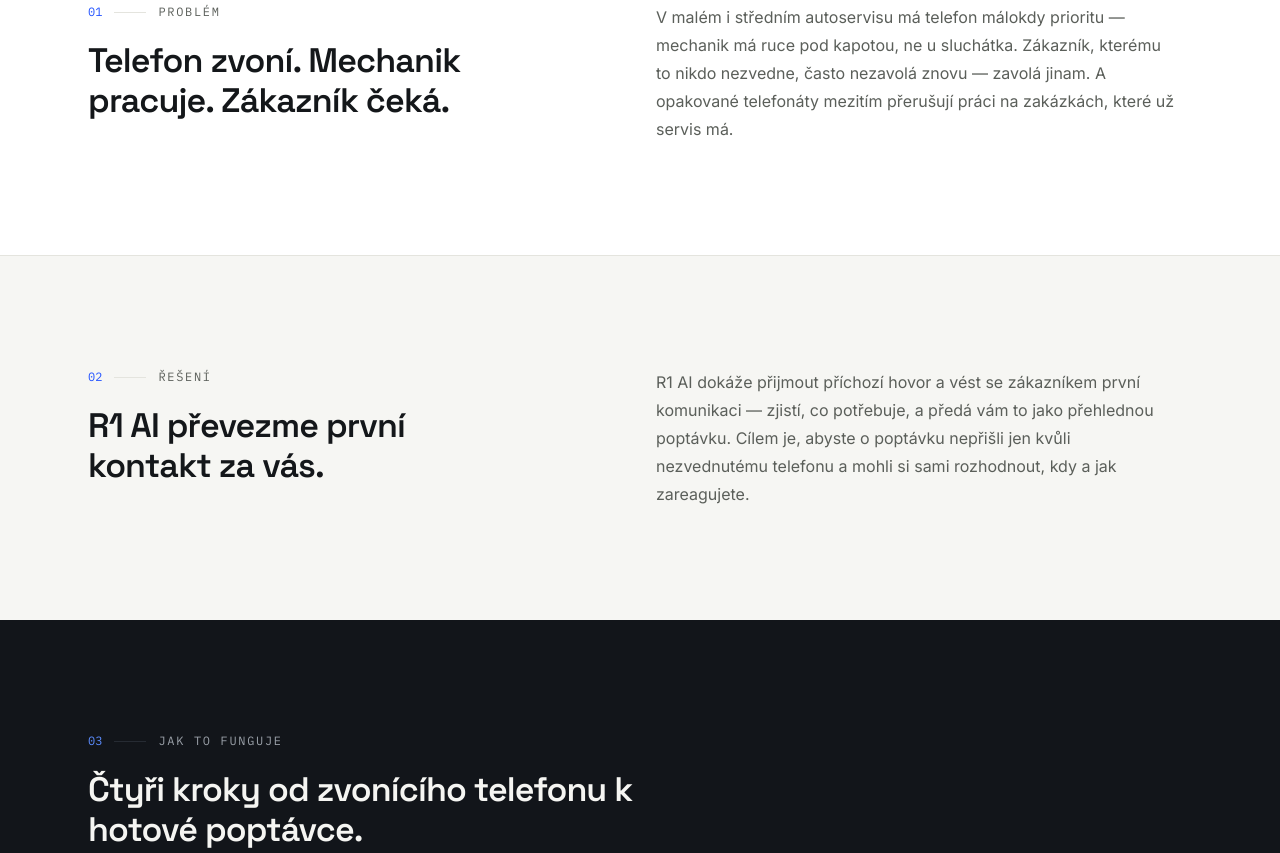
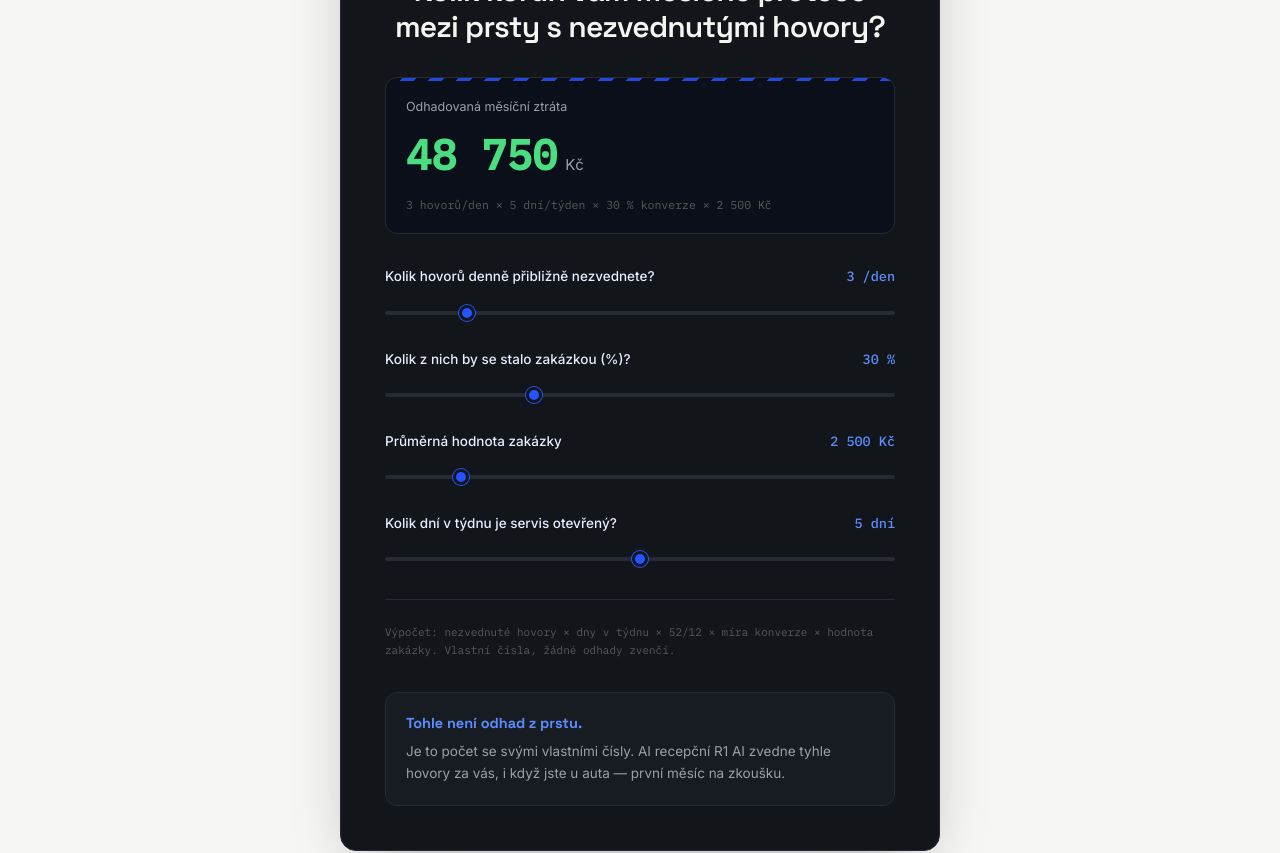
Before and after one commit to horakkleo/r1-ai, a React (Vite) app: page / in a window 1280 px wide. Shown: the part 920-1773 px from the top of the page. Built offline with nearby package versions, Linux system fonts and the light colour scheme.

Commit message:
Update App.jsx

```diff
--- a/App.jsx
+++ b/App.jsx
@@ -197,6 +197,92 @@ function CallConsole() {
   );
 }
 
+/* ---------------- Loss calculator ---------------- */
+function LossCalculator() {
+  const [missed, setMissed] = useState(3);
+  const [conv, setConv] = useState(30);
+  const [value, setValue] = useState(2500);
+  const [days, setDays] = useState(5);
+
+  const fmt = (n) => Math.round(n).toLocaleString("cs-CZ");
+  const monthly = missed * (conv / 100) * value * days * (52 / 12);
+
+  const fields = [
+    { key: "missed", label: "Kolik hovorů denně přibližně nezvednete?", value: missed, set: setMissed, min: 0, max: 20, step: 1, suffix: " /den" },
+    { key: "conv", label: "Kolik z nich by se stalo zakázkou (%)?", value: conv, set: setConv, min: 10, max: 80, step: 5, suffix: " %" },
+    { key: "value", label: "Průměrná hodnota zakázky", value: value, set: setValue, min: 500, max: 15000, step: 100, suffix: " Kč", format: true },
+    { key: "days", label: "Kolik dní v týdnu je servis otevřený?", value: days, set: setDays, min: 3, max: 7, step: 1, suffix: " dní" },
+  ];
+
+  return (
+    <div className="rounded-2xl p-8 lg:p-11" style={{ background: DARK, border: `1px solid ${DARK_BORDER}`, boxShadow: "0 24px 60px -24px rgba(15,23,42,0.4)" }}>
+      <div className="text-[12px] tracking-[0.14em] uppercase mb-5 text-center" style={{ fontFamily: "'IBM Plex Mono', monospace", color: "#5C8DFF" }}>
+        Kalkulačka ztráty
+      </div>
+      <h2 className="text-[26px] lg:text-[30px] leading-[1.2] font-semibold tracking-tight mb-8 text-center" style={{ fontFamily: "'Space Grotesk', sans-serif", color: "#F5F5F2" }}>
+        Kolik korun vám měsíčně proteče mezi prsty s nezvednutými hovory?
+      </h2>
+
+      <div className="rounded-xl px-5 py-5 mb-8 relative overflow-hidden" style={{ background: "#0B0F1A", border: `1px solid ${DARK_BORDER}` }}>
+        <span
+          className="absolute top-0 left-0 right-0 h-[3px]"
+          style={{ background: `repeating-linear-gradient(-45deg, ${ACCENT} 0px, ${ACCENT} 10px, transparent 10px, transparent 20px)`, opacity: 0.85 }}
+        />
+        <div className="text-[12.5px] mb-1.5" style={{ color: DARK_TEXT_SOFT, fontFamily: "'Inter', sans-serif" }}>
+          Odhadovaná měsíční ztráta
+        </div>
+        <div className="flex items-baseline">
+          <span className="text-[38px] lg:text-[42px] font-semibold tabular-nums" style={{ fontFamily: "'IBM Plex Mono', monospace", color: "#4ADE80" }}>
+            {fmt(monthly)}
+          </span>
+          <span className="text-[15px] ml-2" style={{ color: DARK_TEXT_SOFT, fontFamily: "'Inter', sans-serif" }}>Kč</span>
+        </div>
+        <div className="text-[11.5px] mt-2.5" style={{ color: "#565B57", fontFamily: "'IBM Plex Mono', monospace" }}>
+          {missed} hovorů/den × {days} dní/týden × {conv} % konverze × {fmt(value)} Kč
+        </div>
+      </div>
+
+      {fields.map((f) => (
+        <div className="mb-7 last:mb-0" key={f.key}>
+          <div className="flex items-center justify-between mb-2.5 gap-4">
+            <label className="text-[13.5px] font-medium" style={{ fontFamily: "'Inter', sans-serif", color: "#E8ECFF" }}>
+              {f.label}
+            </label>
+            <span className="text-[13.5px] font-medium tabular-nums flex-none" style={{ fontFamily: "'IBM Plex Mono', monospace", color: "#5C8DFF" }}>
+              {f.format ? fmt(f.value) : f.value}{f.suffix}
+            </span>
+          </div>
+          <input
+            type="range"
+            className="r1-range r1-range-dark"
+            min={f.min}
+            max={f.max}
+            step={f.step}
+            value={f.value}
+            onChange={(e) => f.set(Number(e.target.value))}
+          />
+        </div>
+      ))}
+
+      <p
+        className="text-[11px] mt-8 pt-6 leading-relaxed"
+        style={{ borderTop: `1px solid ${DARK_BORDER}`, color: "#565B57", fontFamily: "'IBM Plex Mono', monospace" }}
+      >
+        Výpočet: nezvednuté hovory × dny v týdnu × 52/12 × míra konverze × hodnota zakázky. Vlastní čísla, žádné odhady zvenčí.
+      </p>
+
+      <div className="rounded-xl mt-8 p-5" style={{ background: "#171B22", border: `1px solid ${DARK_BORDER}` }}>
+        <strong className="block text-[14.5px] mb-1.5" style={{ fontFamily: "'Space Grotesk', sans-serif", color: "#5C8DFF" }}>
+          Tohle není odhad z prstu.
+        </strong>
+        <p className="text-[13.5px] leading-relaxed" style={{ color: DARK_TEXT_SOFT, fontFamily: "'Inter', sans-serif" }}>
+          Je to počet se svými vlastními čísly. AI recepční R1 AI zvedne tyhle hovory za vás, i když jste u auta — první měsíc na zkoušku.
+        </p>
+      </div>
+    </div>
+  );
+}
+
 /* ---------------- FAQ ---------------- */
 function FaqItem({ q, a, open, onClick }) {
   return (
@@ -273,6 +359,12 @@ export default function R1Landing() {
         @keyframes r1wave { 0%,100% { transform: scaleY(0.4); } 50% { transform: scaleY(1); } }
         @keyframes r1fadeIn { from { opacity: 0; transform: translateY(6px); } to { opacity: 1; transform: translateY(0); } }
         @keyframes r1slideUp { from { opacity: 0; transform: translateY(10px); } to { opacity: 1; transform: translateY(0); } }
+        .r1-range { -webkit-appearance: none; width: 100%; height: 4px; border-radius: 999px; background: ${BORDER}; outline: none; }
+        .r1-range::-webkit-slider-thumb { -webkit-appearance: none; width: 16px; height: 16px; border-radius: 50%; background: ${ACCENT}; cursor: pointer; border: 3px solid #FFFFFF; box-shadow: 0 0 0 1px ${ACCENT}; }
+        .r1-range::-moz-range-thumb { width: 16px; height: 16px; border-radius: 50%; background: ${ACCENT}; cursor: pointer; border: 3px solid #FFFFFF; }
+        .r1-range-dark { background: ${DARK_BORDER}; }
+        .r1-range-dark::-webkit-slider-thumb { border: 3px solid ${DARK}; }
+        .r1-range-dark::-moz-range-thumb { border: 3px solid ${DARK}; }
         @media (prefers-reduced-motion: reduce) {
           * { animation-duration: 0.01ms !important; animation-iteration-count: 1 !important; transition-duration: 0.01ms !important; }
         }
@@ -357,6 +449,17 @@ export default function R1Landing() {
 
           <Reveal delay={150}>
             <CallConsole />
+          </Reveal>
+        </div>
+      </section>
+
+      {/* KALKULAČKA (hned pod hero) */}
+      <section id="kalkulacka" className="pb-20 lg:pb-28">
+        <div className="max-w-[1200px] mx-auto px-6 lg:px-12">
+          <Reveal>
+            <div className="max-w-[600px] mx-auto">
+              <LossCalculator />
+            </div>
           </Reveal>
         </div>
       </section>
```
